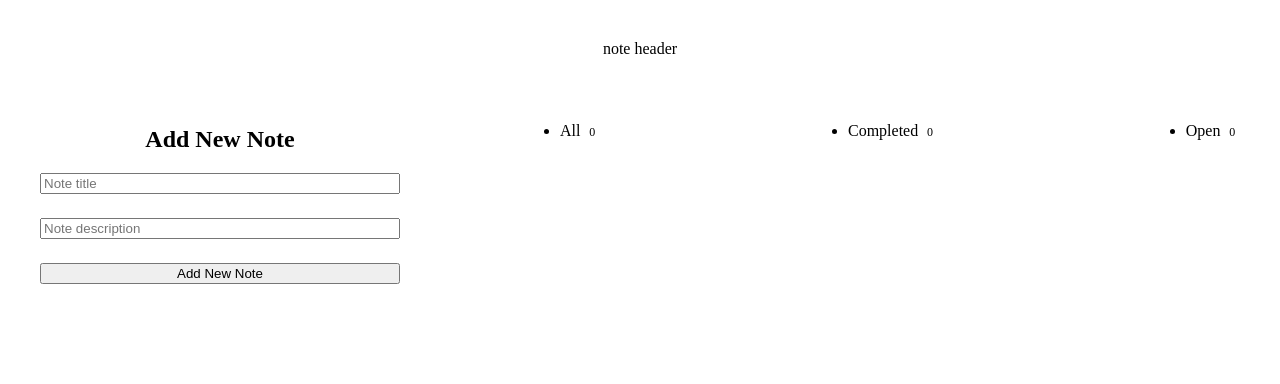
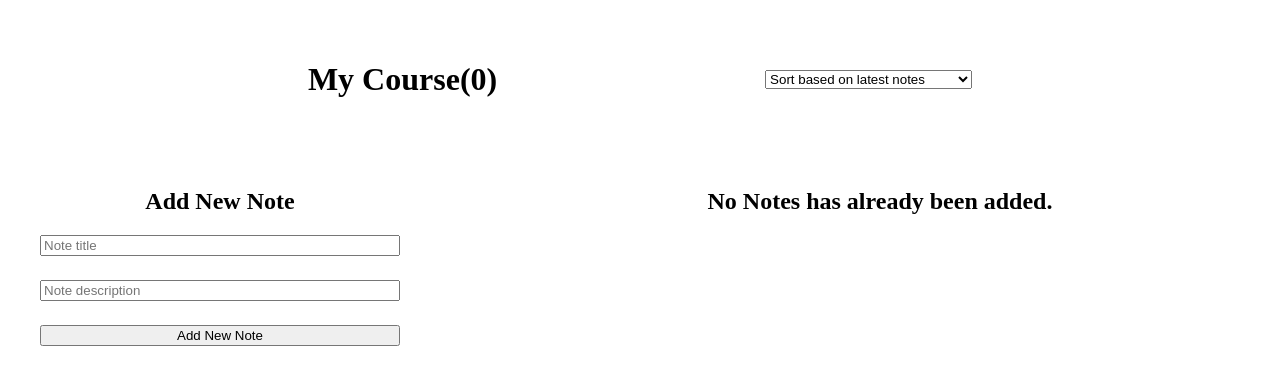
Before and after one commit to Aadeleslami/NoteApp-React, a React (Vite) app in the folder NoteApp-Reactjs/: page / in a window 1280 px wide. Shown: the top 384 px of the page. Built offline with nearby package versions, Linux system fonts and the light colour scheme; the HTML template or start-up script is replaced by a standard one.

Commit message:
sort note in app

```diff
--- a/NoteApp-Reactjs/src/App.jsx
+++ b/NoteApp-Reactjs/src/App.jsx
@@ -3,8 +3,11 @@
 import NoteList from "./components/NoteList";
 import { useState } from "react";
 import NoteStatus from "./components/NoteStatus";
+import NoteHeader from "./components/NoteHeader";
 function App() {
   const [notes, setNotes] = useState([]);
+  const [sortBy, setSortBy] = useState("latest");
+
   const handleAddNote = (newNote) => {
     setNotes((prevNotes) => [...prevNotes, newNote]);
   };
@@ -18,19 +21,42 @@
     //   note.id === noteId ? { ...note, completed: !note.completed } : note
     // );
     // setNotes(newNote);
-    setNotes(prevNote => prevNote.map((note) =>
-      note.id === noteId ? { ...note, completed: !note.completed } : note )
-  )
+    setNotes((prevNote) =>
+      prevNote.map((note) =>
+        note.id === noteId ? { ...note, completed: !note.completed } : note
+      )
+    );
   };
+
+  let sortedNote = notes;
+  if (sortBy === "earliest")
+    sortedNote = [...notes].sort(
+      (a, b) => new Date(a.createdAt) - new Date(b.createdAt)
+    );
+  if (sortBy === "latest")
+    sortedNote = [...notes].sort(
+      (a, b) => new Date(b.createdAt) - new Date(a.createdAt)
+    );
+
+  if (sortBy === "completed")
+    sortedNote = [...notes].sort(
+      (a, b) => Number(a.completed) - Number(b.completed)
+    );
+    console.log(sortedNote);
+
   return (
     <div className="container">
-      <div className="note-header">note header</div>
+      <NoteHeader
+        notes={notes}
+        sortBy={sortBy}
+        onSort={(e) => setSortBy(e.target.value)}
+      />
       <div className="note-app">
         <AddNewNote onAddNote={handleAddNote} />
         <div className="note-container">
-          <NoteStatus notes={notes}/>
+          <NoteStatus notes={notes} />
           <NoteList
-            notes={notes}
+            notes={sortedNote}
             onDeleteNote={handleDeleteItem}
             onCompleted={handleCompletednote}
           />
--- a/NoteApp-Reactjs/src/components/AddNewNote.jsx
+++ b/NoteApp-Reactjs/src/components/AddNewNote.jsx
@@ -12,7 +12,7 @@
       description,
       id:Date.now(),
       completed : false,
-      craetedAt :new Date().toISOString(),
+      createdAt :new Date().toISOString(),
     }
     setTitle("");
     setDescription("");
--- /dev/null
+++ b/NoteApp-Reactjs/src/components/NoteHeader.jsx
@@ -0,0 +1,17 @@
+
+
+function NoteHeader({ notes, sortBy, onSort }) {
+
+  return (
+    <div className="note-header">
+      <h1>My Course({notes.length})</h1>
+      <select value={sortBy} onChange={onSort}>
+        <option value="latest">Sort based on latest notes</option>
+        <option value="earliest">Sort based on earliest notes</option>
+        <option value="completed">Sort based on completed notes</option>
+      </select>
+    </div>
+  );
+}
+
+export default NoteHeader;
--- a/NoteApp-Reactjs/src/components/NoteList.jsx
+++ b/NoteApp-Reactjs/src/components/NoteList.jsx
@@ -43,7 +43,7 @@
         </div>
       </div>
       <div className="note-item__footer">
-        {new Date(note.craetedAt).toLocaleDateString("en-US", options)}
+        {new Date(note.createdAt).toLocaleDateString("en-US", options)}
       </div>
     </div>
   );
--- a/NoteApp-Reactjs/src/components/NoteStatus.jsx
+++ b/NoteApp-Reactjs/src/components/NoteStatus.jsx
@@ -2,6 +2,7 @@
     const allNotes = notes.length;
     const completedNotes = notes.filter(n => n.completed).length;
     const unCopletedNotes = allNotes - completedNotes
+    if(!allNotes) return <h2>No Notes has already been added.</h2>
   return (
     <ul className="note-status">
       <li>
```
